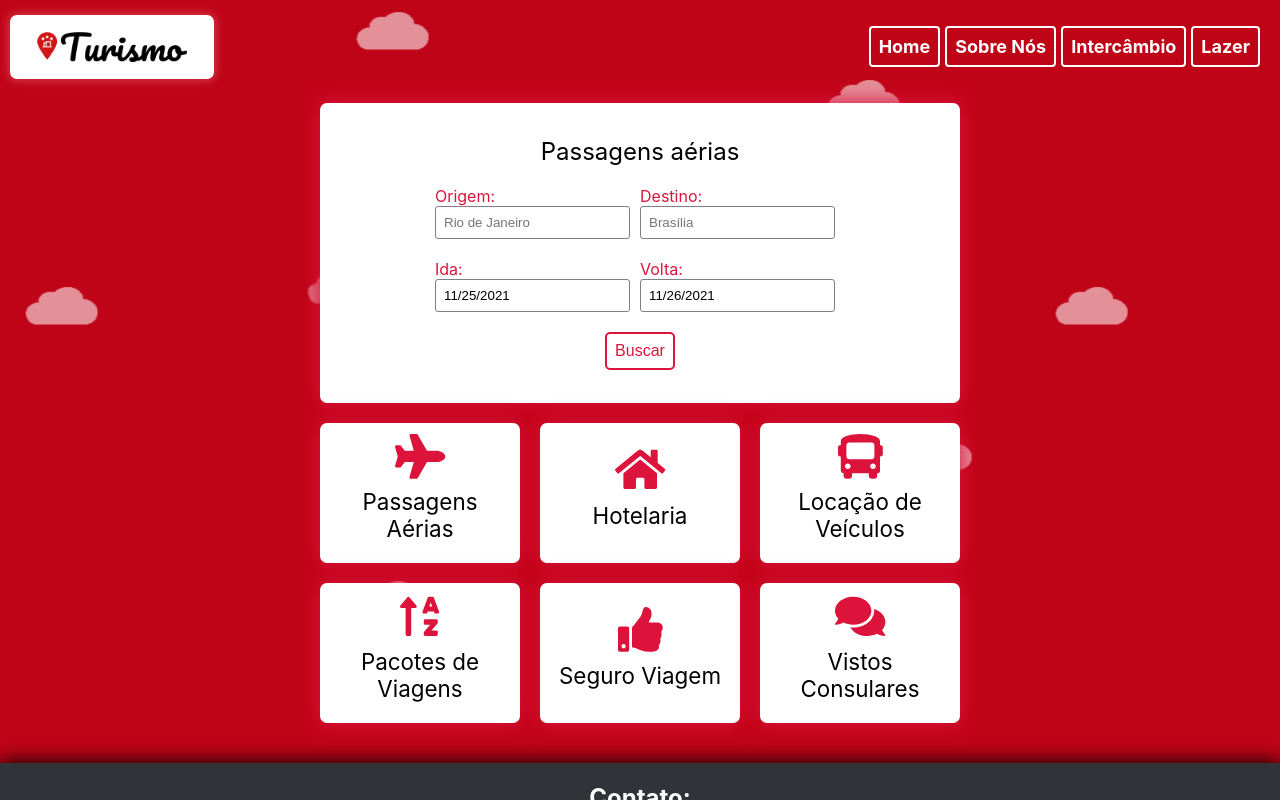
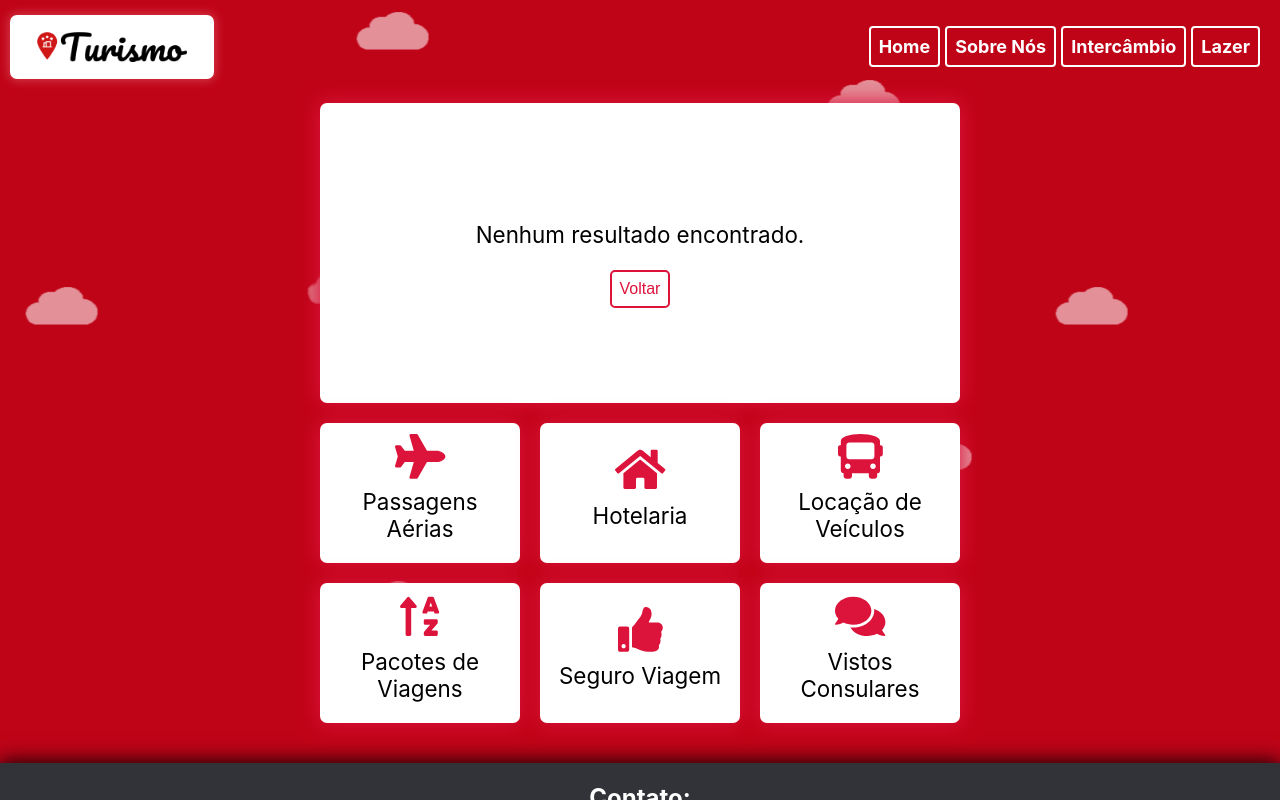
Before and after one commit to roberto-ng/site-de-turismo, a Next.js app: page / in a window 1280 px wide. Both pictures are taken after a click on the button "Buscar". Shown: the top 800 px of the page. Built offline with nearby package versions, Linux system fonts and the light colour scheme.

Commit message:
Mostrar tela de resultados

```diff
--- a/components/FormPassagens.tsx
+++ b/components/FormPassagens.tsx
@@ -16,6 +16,24 @@ export default function FormPassagens() {
     const [hoje, setHoje] = useState(new Date());
     const [amanha, setAmanha] = useState(calcularAmanha());
 
+    const handleBuscarClick = () => {
+        setMostrarResultado(true);
+    };
+
+    const handleVoltarClick = () => {
+        setMostrarResultado(false);
+    }
+
+    if (mostrarResultado) {
+        return (
+            <div id={styles.caixaPesquisa}>
+                <p>Nenhum resultado encontrado.</p>
+                <button onClick={handleVoltarClick} className={styles.button}>
+                    Voltar
+                </button>
+            </div>
+        );
+    } else {
         return (
                 <div id={styles.caixaPesquisa}>
                     <div className={styles.linha}>
@@ -65,8 +83,11 @@ export default function FormPassagens() {
                     </div>
 
                     <div className={styles.linha}>
-                    <button>Buscar</button>
+                        <button onClick={handleBuscarClick} className={styles.button}>
+                            Buscar
+                        </button>
                     </div>
                 </div>
         );
     }
+}
--- a/styles/FormPassagens.module.css
+++ b/styles/FormPassagens.module.css
@@ -46,7 +46,7 @@
   outline-color: crimson;
 }
 
-.linha button {
+.button {
   border: 2px solid crimson;
   border-radius: 5px;
   background-color: white;
@@ -55,7 +55,7 @@
   font-size: medium;
 }
 
-.linha button:hover {
+.button:hover {
   cursor: pointer;
 }
 
```
Lines whose indentation alone changed are shown as unchanged.
